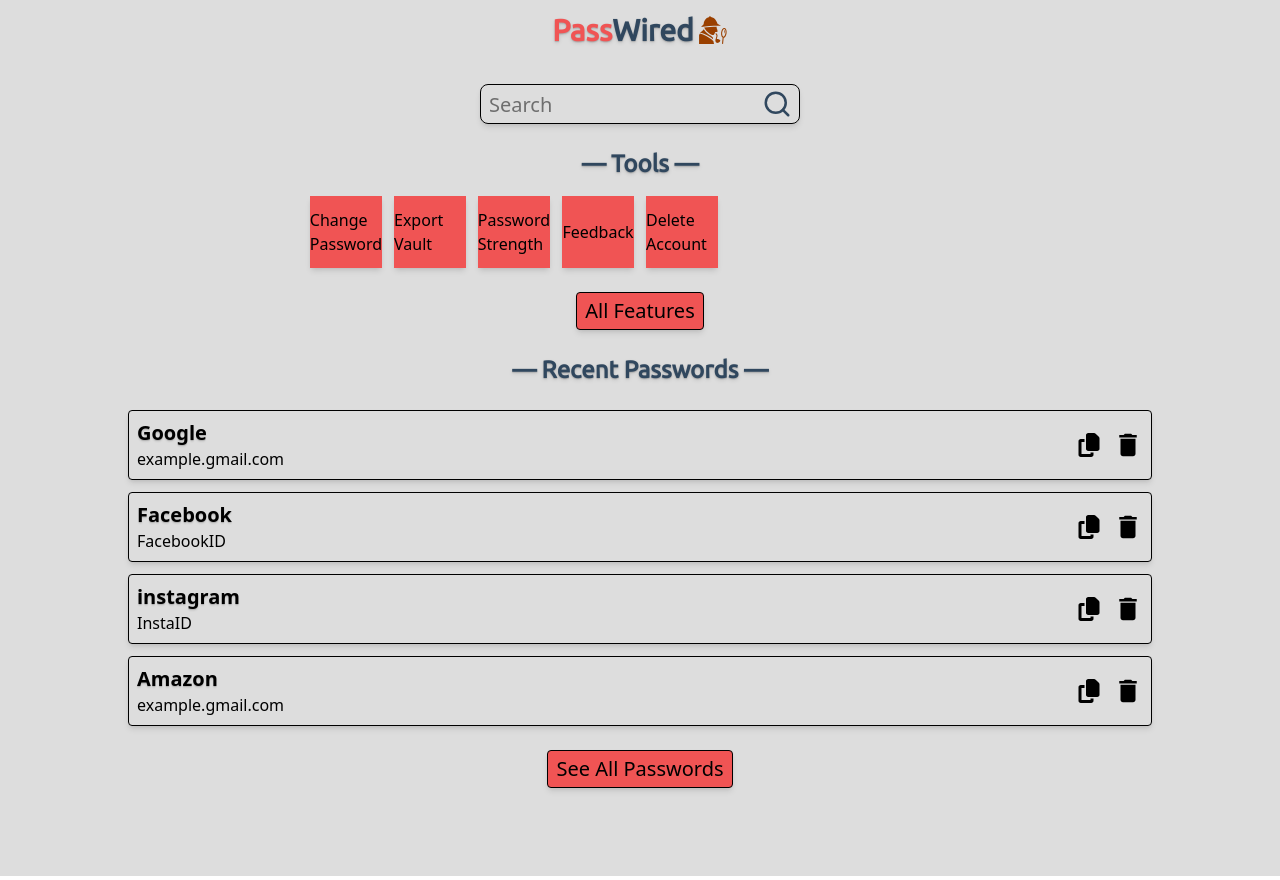
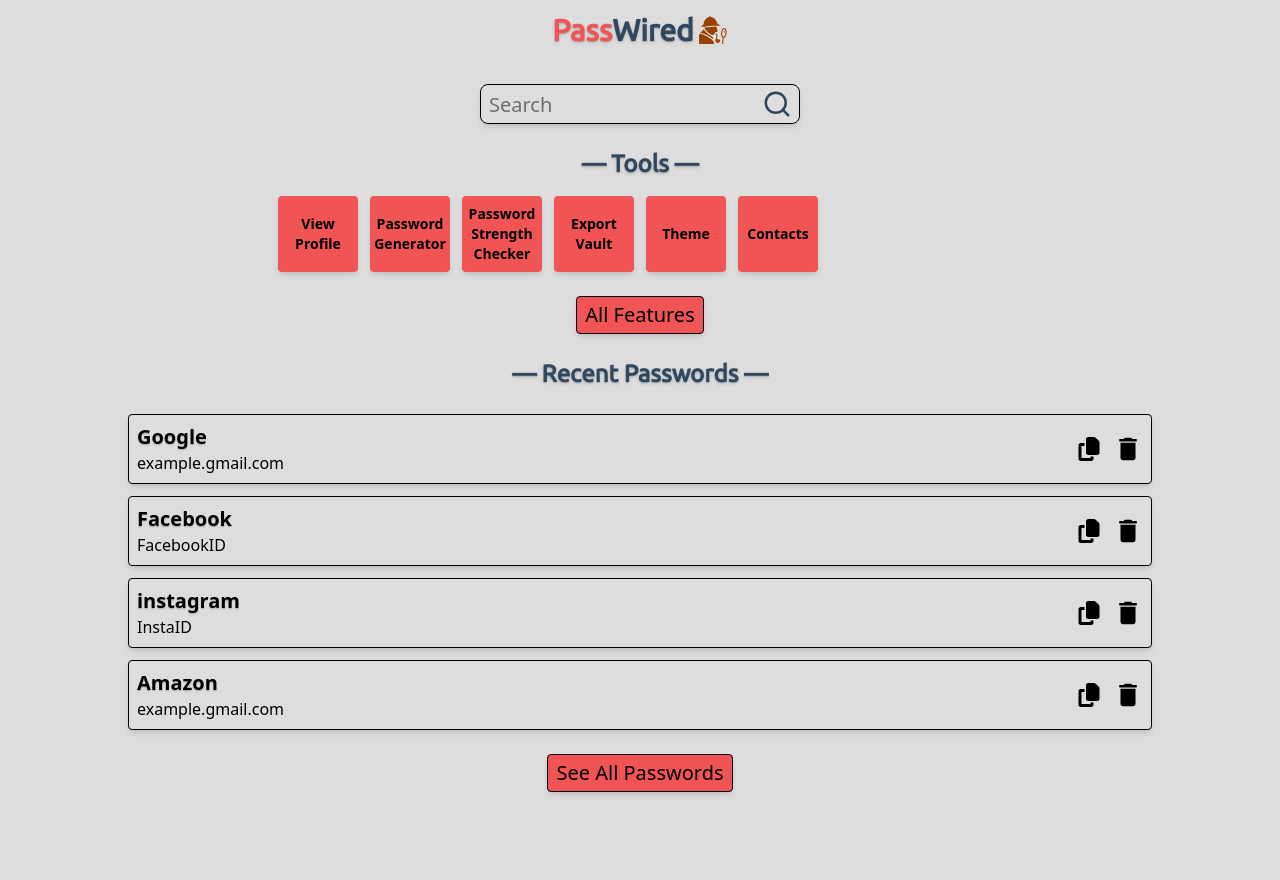
Before and after one commit to Divyansh-Jitpure/PassWired, a React (Vite) app in the folder client/: page / in a window 1280 px wide. Built offline with nearby package versions, Linux system fonts and the light colour scheme.

Commit message:
Tools update

```diff
--- a/client/src/components/Navbar.jsx
+++ b/client/src/components/Navbar.jsx
@@ -14,7 +14,7 @@
   const path = useLocation().pathname;
 
   return (
-    <nav className="fixed bottom-0 grid h-16 w-full grid-cols-3 items-center justify-items-center bg-[#F05454] text-shadow-sm *:flex *:h-full *:w-full *:cursor-pointer *:flex-col *:items-center *:justify-center *:hover:bg-[#ef3c3c] *:active:bg-[#ef3c3c] sm:hidden">
+    <nav className="fixed bottom-0 grid h-16 w-full grid-cols-3 items-center justify-items-center bg-[#F05454] transition-all text-shadow-sm *:flex *:h-full *:w-full *:cursor-pointer *:flex-col *:items-center *:justify-center *:hover:bg-[#ef3c3c] *:active:bg-[#ef3c3c] sm:hidden">
       <section onClick={() => navigate("/vault")}>
         {path === "/vault" ? (
           <HiLockClosed className="text-3xl" />
--- a/client/src/pages/home/tools/Tool.jsx
+++ b/client/src/pages/home/tools/Tool.jsx
@@ -2,10 +2,8 @@
 
 const Tool = ({ toolName }) => {
   return (
-    <div className="h-18 w-18 bg-[#F05454] shadow-md">
-      <span className="flex h-full items-center justify-center">
-        {toolName}
-      </span>
+    <div className="flex min-h-16 w-20 cursor-pointer items-center justify-center rounded bg-[#F05454] px-1 py-2 shadow-md hover:bg-[#ef3c3c] active:bg-[#ef3c3c]">
+      <span className="text-center text-sm font-semibold">{toolName}</span>
     </div>
   );
 };
--- a/client/src/pages/home/tools/Tools.jsx
+++ b/client/src/pages/home/tools/Tools.jsx
@@ -4,14 +4,15 @@
 
 const Tools = () => {
   const tools = [
-    "Change Password",
+    "View Profile",
+    "Password Generator",
+    "Password Strength Checker",
     "Export Vault",
-    "Password Strength",
-    "Feedback",
-    "Delete Account",
+    "Theme",
+    "Contacts",
   ];
   return (
-    <div className="flex w-[80%] flex-col items-center gap-4">
+    <div className="flex w-[90%] flex-col items-center gap-4">
       <Title text="Tools" />
 
       <section className="grid grid-cols-4 gap-3 sm:grid-cols-8">
--- a/client/src/pages/more/UserInfo.jsx
+++ b/client/src/pages/more/UserInfo.jsx
@@ -16,11 +16,11 @@
       <section className="flex flex-col">
         <span
           onClick={() => navigate("/profile")}
-          className="cursor-pointer text-xl font-semibold"
+          className="cursor-pointer text-xl font-semibold text-[#30475E]"
         >
           {username}
         </span>
-        <span className="text-gray-700">{email}</span>
+        <span className="text-[#30475eb7]">{email}</span>
       </section>
     </div>
   );
--- a/client/src/pages/vault/Vault.jsx
+++ b/client/src/pages/vault/Vault.jsx
@@ -4,7 +4,7 @@
 
 const Vault = () => {
   return (
-    <div className="mt-4 flex flex-col items-center gap-4">
+    <div className="mt-4 flex flex-col items-center gap-4 select-none">
       <Title text="Saved Passwords" />
       <RecentPasswords pwdCount={Number.MAX_VALUE} />
     </div>
--- a/client/vite.config.js
+++ b/client/vite.config.js
@@ -5,8 +5,7 @@
 // https://vite.dev/config/
 export default defineConfig({
   plugins: [react(), tailwindcss()],
-  server: {
-    host: true, //Testing remove it later
-    allowedHosts: [".loca.lt"], //Testing remove it later
-  },
+  // server: {
+  //   host: true, //Testing remove it later
+  // },
 });
```
